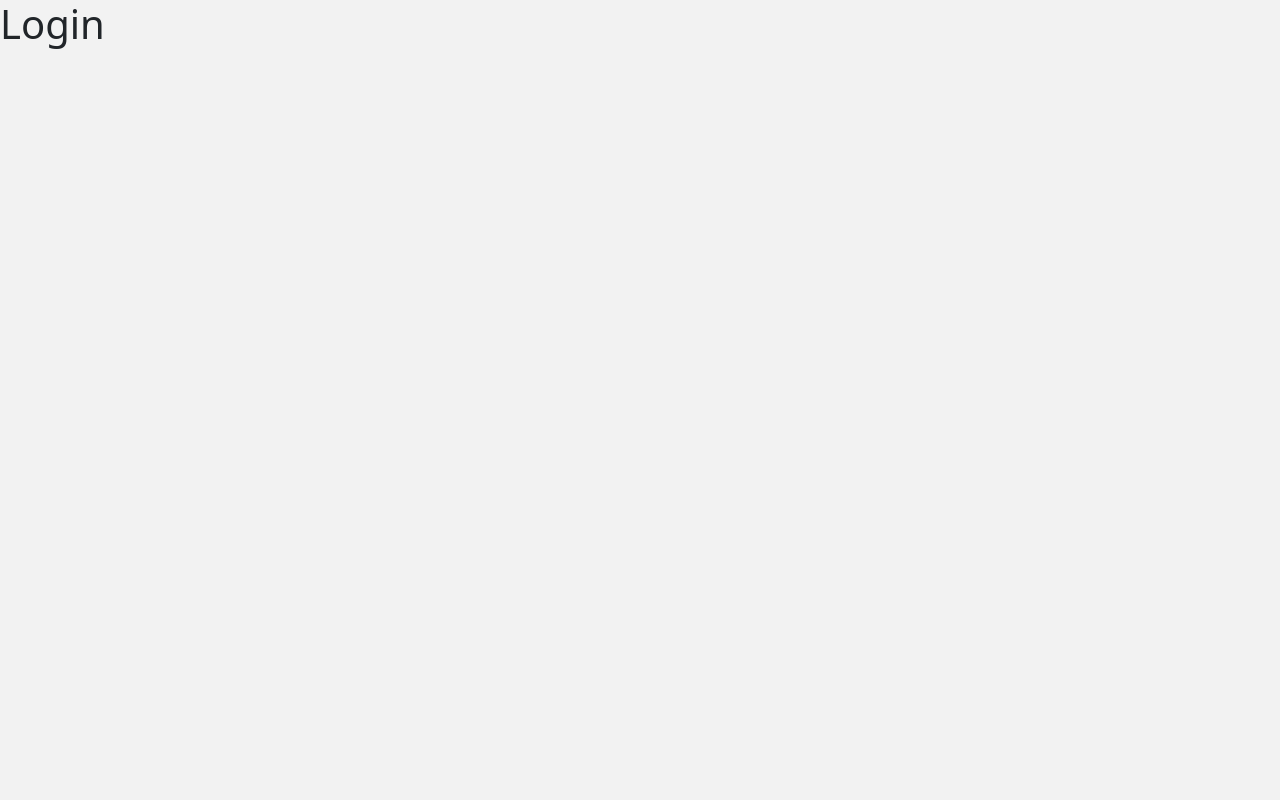
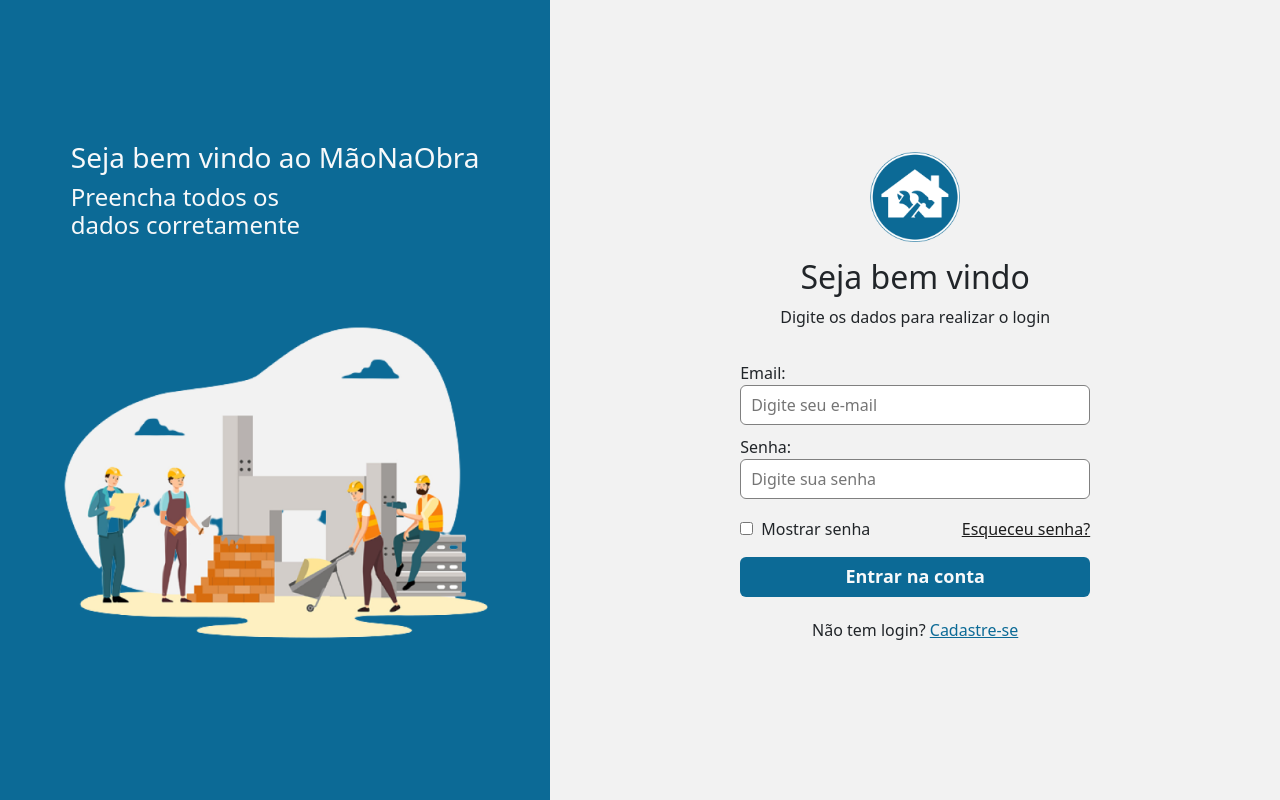
Before and after one commit to MaoNaObraa/MaoNaObra, a React (Vite) app: page / in a window 1280 px wide. Built offline with nearby package versions, Linux system fonts and the light colour scheme.

Commit message:
feat: Login screen

```diff
--- /dev/null
+++ b/src/components/input/Input.css
@@ -0,0 +1,12 @@
+
+.input-component{
+    border: 1px solid gray;
+    width: 100%;
+    height: 40px;
+    padding: 10px;
+}
+
+#input-group{
+    width: 350px;
+    margin-bottom: 10px;
+}
--- /dev/null
+++ b/src/components/input/Input.jsx
@@ -0,0 +1,12 @@
+import './Input.css'
+
+const Input = ({id, label, type, nome, placeholder}) => {
+    return (
+        <div className='d-flex flex-column' id='input-group'>
+                <label htmlFor={id}>{label}</label>
+                <input id={id} type={type} name={nome} className='rounded input-component' placeholder={placeholder}/>
+        </div>
+    );
+}
+
+export default Input;
--- a/src/pages/Login/login.css
+++ b/src/pages/Login/login.css
@@ -0,0 +1,44 @@
+main{
+    height: 100vh;
+}
+
+#side-blue{
+    background-color: var(--color-principal);
+    width: 43%;
+    height: 100vh;
+}
+
+#form-login{
+    flex: 1;
+}
+
+#esqueceu-senha a{
+    color: #1d1d1d;
+    text-decoration: underline;
+}
+
+#botao-login button{
+    border: 0;
+    width: 100%;
+    background-color: var(--color-principal);
+    height: 40px;
+    font-weight: 600;
+    font-size: 18px;
+    transition: all 400ms;
+}
+
+#botao-login button:hover{
+    filter:brightness(0.9);
+    box-shadow: 0 0 10px rgba(73, 73, 73, 0.39);
+}
+
+#cadastre-se-login{
+    color: var(--color-principal);
+    text-decoration: underline;
+}
+
+#bem-vindo-side-blue p{
+    font-size: 1.5rem;
+    font-weight: lighter;
+    line-height:28px;
+}
--- a/src/pages/Login/login.jsx
+++ b/src/pages/Login/login.jsx
@@ -1,10 +1,109 @@
+import Input from '../../components/input/Input'
 import './login.css'
 
 function Login() {
   return (
     <>
-      <h1>Login</h1>
+      <main className='d-flex'>
+        <div id='side-blue' className='d-flex flex-column justify-content-center align-items-center'>
+          <div className='text-light mb-5' id='bem-vindo-side-blue'>
+            <h3>Seja bem vindo ao MãoNaObra</h3>
+            <p>Preencha todos os <br /> dados corretamente</p>
+          </div>
+
+          <div>
+            <img src="./bg-login.png" width='500' alt="" />
+          </div>
+        </div>
+
+        <div id='form-login' className='d-flex justify-content-center align-items-center'>
+
+          <div>
+            <div id='logo-login' className='d-flex flex-column align-items-center'>
+              <img src="logo.png" width='90' alt="" />
+              <div className='text-center'>
+                <h2 className='mt-3' >Seja bem vindo</h2>
+                <p>Digite os dados para realizar o login</p>
+              </div>
+            </div>
+
+            <form action="" className='mt-3'>
+              <Input id='email' label="Email:" type="email" nome='email' placeholder="Digite seu e-mail"/>
+              <Input id='senha' label="Senha:" type="password" nome='senha' placeholder="Digite sua senha"/>
+            </form>
+
+            <div id='opcoes-login' className='d-flex align-items-center justify-content-between'>
+              <div>
+                <input type="checkbox" name="mostrarSenha" id="mostrarSenha"/>
+                <label htmlFor="mostrarSenha" className='p-2'>Mostrar senha</label>
+              </div>
+
+              <div id='esqueceu-senha'>
+                <a href="google.com">Esqueceu senha?</a>
+              </div>
+            </div>
+
+            <div id="botao-login" className='w-100 mt-2'>
+              <button className='rounded text-light'>Entrar na conta</button>
+            </div>
+
+
+            <div id='cadastro-login' className='text-center mt-4'>
+              <h6>Não tem login? <a href="" id='cadastre-se-login'>Cadastre-se</a></h6>
+            </div>
+          </div>
+        </div>
+      </main>
+
+
+
+      {/* <div class="titulo">
+        <h1>Seja Bem-vindo!</h1>
+      </div>
+      <div class="Background">
+      </div>
+      <div>
+        <label class="DadosL" for="nome">Digite os dados para fazer login</label>
+      </div>
+      <div>
+        <label class="email" for="nome"> E-mail:</label>
+      </div>
+      <div>
+        <input class="caixaEmail" type="email" name="idemail" id="idemail" />
+      </div>
+      <div>
+        <label class="senha"> Senha:</label>
+      </div>
+      <div />
+      <input class="CaixaSenha" type="password" name="idpassword" id="idpassword" />
+      <div />
+      <div />
+      <input class="CaixaMostraS" type="checkbox" name="idcheckbox" id="idcheckbox" />
+      <label class="MostrarSenha" for="checkbox"> Mostrar senha </label>
+      <label class="EsqueceuSenha" for="checkbox"> Esqueceu a senha? </label>
+      <div />
+      <div />
+      <button class="EntrarConta" type="button" form="F_Entrar">Entrar na Conta</button>
+      <div />
+      <div />
+      <label class="NTemLogin" for="nome">Não tem login? <span class="sublinhado">cadastre-se</span> </label>
+      <div />
+      <div>
+        <img class="img" src="logo.png" alt="minha logo" />
+      </div>
+      <div>
+        <img class="img2" src='imagem2.png2.png' alt="imagem" />
+      </div>
+      <div>
+        <label class="bvp1" for="bem-vindo">Seja Bem-vindo ao MaoNaObra</label>
+      </div>
+      <div>
+        <label class="preencher" for="preencher">Preencha todos os dados corretamente</label>
+      </div>
+      <div class="backgroundTot">
+      </div> */}
     </>
+
   )
 }
 
```
Also changed, not shown: public/bg-login.png (added).
